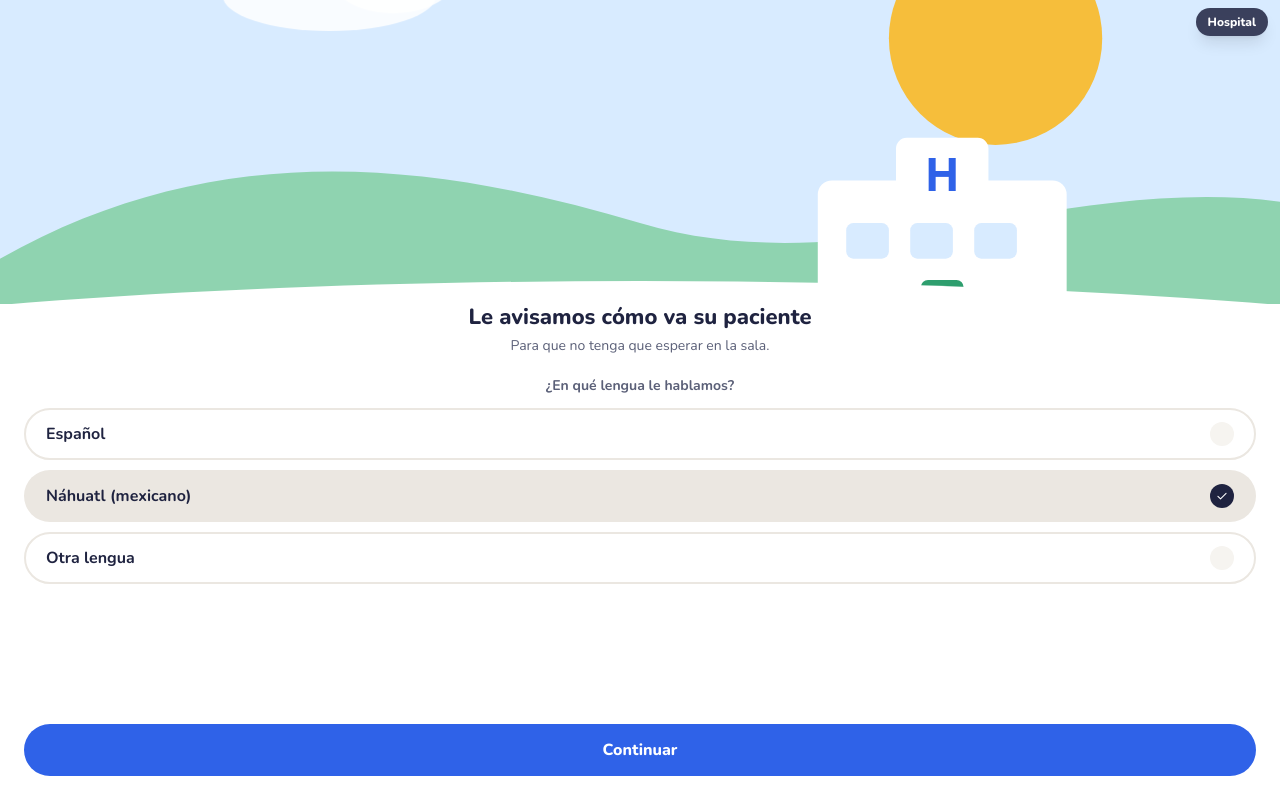
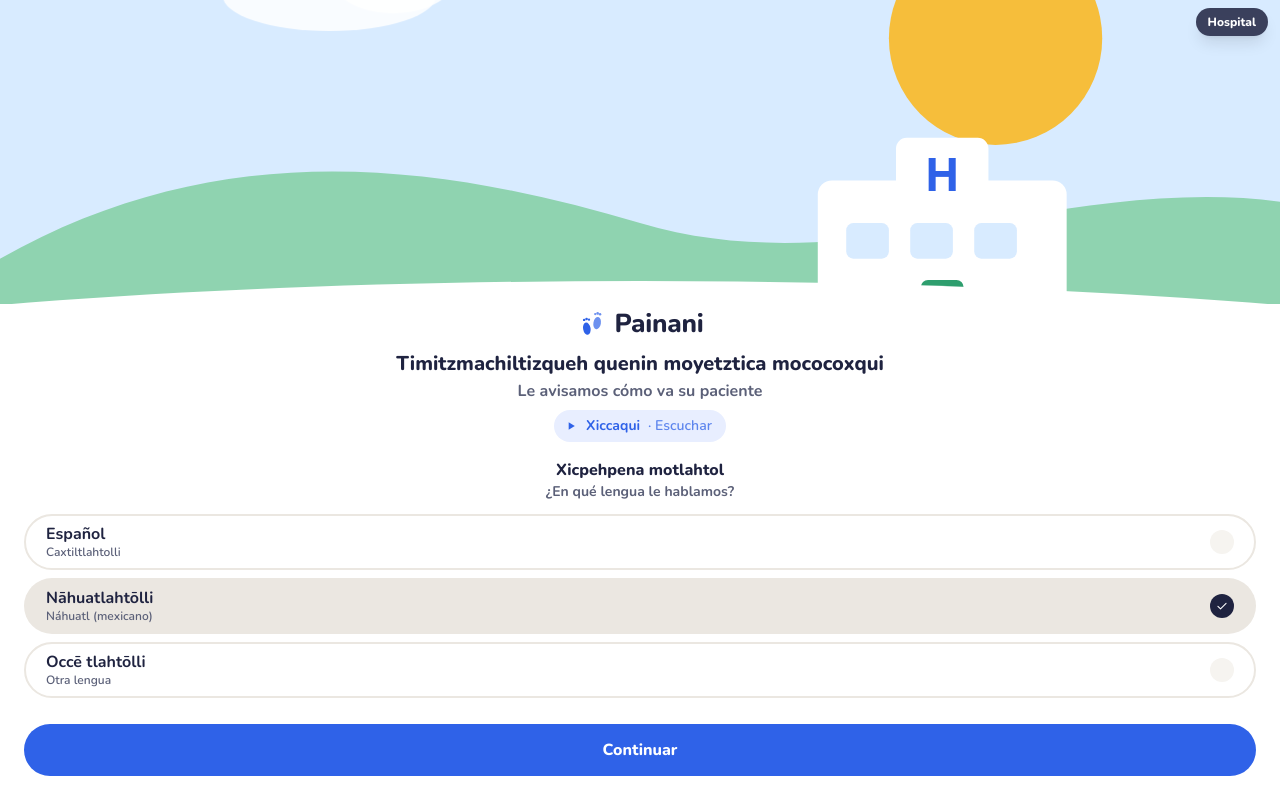
Before and after one commit to jaime-iluk/AWSHack, a Next.js app: page /celular in a window 1280 px wide. Built offline with nearby package versions, Linux system fonts and the light colour scheme.

Commit message:
Onboarding con nombre y textos en nahuatl, voz en nahuatl

```diff
--- a/components/app/PainaniApp.tsx
+++ b/components/app/PainaniApp.tsx
@@ -31,11 +31,39 @@ type Props = {
 
 const STAGE_MINI = ["registro", "atencion", "procedimiento", "hospital", "salida"] as const;
 
-function playAudio(src?: string) {
-  if (!src) return;
-  new Audio(src).play().catch(() => {
-    /* audio aún no grabado */
-  });
+// Voz: si existe el audio grabado por un intérprete, se reproduce; si no, el celular lee el texto
+// en náhuatl con una voz en español de México (la ortografía del náhuatl se lee bien así).
+function speak(text?: string) {
+  if (!text || typeof window === "undefined" || !("speechSynthesis" in window)) return;
+  const synth = window.speechSynthesis;
+  synth.cancel();
+  const u = new SpeechSynthesisUtterance(text);
+  const voices = synth.getVoices();
+  const voice = voices.find((v) => v.lang === "es-MX") ?? voices.find((v) => v.lang.startsWith("es"));
+  if (voice) u.voice = voice;
+  u.lang = voice?.lang ?? "es-MX";
+  u.rate = 0.85;
+  synth.speak(u);
+}
+
+function playAudio(src?: string, text?: string) {
+  if (!src) return speak(text);
+  const a = new Audio(src);
+  a.onerror = () => speak(text);
+  a.play().catch(() => speak(text));
+}
+
+function Escuchar({ text, src, className = "" }: { text: string; src?: string; className?: string }) {
+  return (
+    <button
+      type="button"
+      onClick={() => playAudio(src, text)}
+      aria-label="Escuchar en náhuatl"
+      className={`flex w-fit items-center gap-2 rounded-full bg-azul-claro py-1.5 pl-2.5 pr-3.5 text-sm font-bold text-azul ${className}`}
+    >
+      <Play width={14} height={14} /> {NAH_TEXT.listen} <span className="font-semibold opacity-75">· Escuchar</span>
+    </button>
+  );
 }
 
 function useClock() {
@@ -72,9 +100,9 @@ function Primario({ children, onClick, tone = "azul" }: { children: React.ReactN
 function Onboarding({ onLinked, lang, setLang }: { onLinked: () => void; lang: string; setLang: (l: string) => void }) {
   const [step, setStep] = useState(0);
   const langs = [
-    { id: "es", label: "Español" },
-    { id: "nah", label: "Náhuatl (mexicano)" },
-    { id: "otra", label: "Otra lengua" },
+    { id: "es", label: "Español", sub: "Caxtiltlahtolli" },
+    { id: "nah", label: "Nāhuatlahtōlli", sub: "Náhuatl (mexicano)" },
+    { id: "otra", label: "Occē tlahtōlli", sub: "Otra lengua" },
   ];
 
   if (step === 0)
@@ -87,10 +115,18 @@ function Onboarding({ onLinked, lang, setLang }: { onLinked: () => void; lang: s
           </svg>
         </div>
         <div className="flex flex-1 flex-col px-6 pb-6">
-          <h2 className="text-center text-[22px] font-extrabold leading-tight">Le avisamos cómo va su paciente</h2>
-          <p className="mt-1 text-center text-sm text-tinta-suave">Para que no tenga que esperar en la sala.</p>
-          <p className="mt-5 text-center text-sm font-bold text-tinta-suave">¿En qué lengua le hablamos?</p>
-          <div className="mt-3 flex flex-col gap-2.5" role="radiogroup" aria-label="Lengua">
+          <div className="mb-2 flex items-center justify-center gap-2 text-azul">
+            <Marca width={30} height={30} />
+            <span translate="no" className="text-[26px] font-extrabold tracking-[-0.01em] text-tinta">
+              {SERVICE_NAME}
+            </span>
+          </div>
+          <p lang="nah" className="text-center text-[20px] font-extrabold leading-tight text-balance">{NAH_TEXT.onbTitle}</p>
+          <h2 className="mt-1 text-center text-base font-bold leading-snug text-tinta-suave">Le avisamos cómo va su paciente</h2>
+          <Escuchar text={`${NAH_TEXT.onbTitle}. ${NAH_TEXT.onbChoose}.`} className="mx-auto mt-2" />
+          <p lang="nah" className="mt-4 text-center text-base font-extrabold">{NAH_TEXT.onbChoose}</p>
+          <p className="text-center text-sm font-bold text-tinta-suave">¿En qué lengua le hablamos?</p>
+          <div className="mt-3 flex flex-col gap-2" role="radiogroup" aria-label="Lengua">
             {langs.map((l) => {
               const on = lang === l.id;
               return (
@@ -100,11 +136,14 @@ function Onboarding({ onLinked, lang, setLang }: { onLinked: () => void; lang: s
                   role="radio"
                   aria-checked={on}
                   onClick={() => setLang(l.id)}
-                  className={`flex items-center justify-between rounded-full border-2 px-5 py-3 text-left font-bold transition-colors duration-200 ${
+                  className={`flex items-center justify-between rounded-full border-2 px-5 py-2 text-left font-bold transition-colors duration-200 ${
                     on ? "border-transparent bg-linea" : "border-linea bg-white hover:border-tinta-suave/30"
                   }`}
                 >
-                  {l.label}
+                  <span>
+                    <span className="block leading-tight">{l.label}</span>
+                    <span className="block text-xs font-semibold text-tinta-suave">{l.sub}</span>
+                  </span>
                   <span className={`grid size-6 place-items-center rounded-full ${on ? "bg-tinta text-white" : "bg-fondo"}`}>{on && <Check width={14} height={14} />}</span>
                 </button>
               );
@@ -132,7 +171,8 @@ function Onboarding({ onLinked, lang, setLang }: { onLinked: () => void; lang: s
           </div>
         </div>
         <div className="flex flex-1 flex-col px-6 pb-6 pt-6">
-          <h2 className="text-[22px] font-extrabold leading-tight">Escriba los datos de su tarjeta</h2>
+          <p lang="nah" className="text-[20px] font-extrabold leading-tight">{NAH_TEXT.onbCard}</p>
+          <h2 className="mt-0.5 text-base font-bold leading-tight text-tinta-suave">Escriba los datos de su tarjeta</h2>
           <p className="mt-1 text-sm text-tinta-suave">Se los dieron al registrar a su paciente. También puede escanear el código.</p>
           <label className="mt-5 text-sm font-bold text-tinta-suave" htmlFor="folio">
             Folio
@@ -160,13 +200,7 @@ function Onboarding({ onLinked, lang, setLang }: { onLinked: () => void; lang: s
       </div>
       <div className="flex flex-1 flex-col px-6 pb-6 pt-6">
         <h2 className="text-[22px] font-extrabold leading-tight">Antes de empezar</h2>
-        <button
-          type="button"
-          onClick={() => playAudio("/audio/privacidad.mp3")}
-          className="mt-2 flex w-fit items-center gap-2 rounded-full bg-azul-claro py-1.5 pl-2.5 pr-3.5 text-sm font-bold text-azul"
-        >
-          <Play width={14} height={14} /> Escuchar en náhuatl
-        </button>
+        <Escuchar text={NAH_TEXT.onbPrivacy} src="/audio/privacidad.mp3" className="mt-2" />
         <ul className="mt-4 flex flex-col gap-3 text-[15px] leading-snug">
           {[
             "Solo le avisamos lo que el hospital publica.",
@@ -331,14 +365,14 @@ function Burbuja({ m, nah }: { m: PhoneMessage; nah: boolean }) {
       ) : (
         <p className="text-pretty">{m.text}</p>
       )}
-      {m.audio && (
+      {!mine && m.nah && !m.nah.startsWith("[") && (
         <button
           type="button"
-          onClick={() => playAudio(m.audio)}
+          onClick={() => playAudio(m.audio, m.nah)}
           aria-label="Escuchar el aviso en náhuatl"
           className="mt-2 flex items-center gap-2 rounded-full bg-azul-claro py-1.5 pl-2 pr-3 text-xs font-bold text-azul"
         >
-          <Play width={14} height={14} /> Escuchar en náhuatl
+          <Play width={14} height={14} /> {NAH_TEXT.listen}
         </button>
       )}
       <p className={`mt-1 text-right text-[11px] tabular ${mine ? "text-white/75" : "text-tinta-suave"}`}>{fmtTime(m.at)}</p>
@@ -494,6 +528,10 @@ function AyudaView({ onAsk, go }: { onAsk: (t: string) => void; go: (t: Tab) =>
 
 /* ---------- Momentos a pantalla completa ---------- */
 function AvisoUrgente({ state, onConfirm, nah }: { state: DemoState; onConfirm: () => void; nah: boolean }) {
+  // Al llegar el aviso urgente, el celular lo dice en voz alta una vez.
+  useEffect(() => {
+    if (nah) playAudio(undefined, NAH_TEXT.E07);
+  }, [nah]);
   return (
     <div role="alertdialog" aria-label="Aviso urgente" className="sube absolute inset-0 z-30 flex flex-col bg-naranja-claro">
       <div className="relative h-[42%] shrink-0 overflow-hidden">
@@ -509,7 +547,7 @@ function AvisoUrgente({ state, onConfirm, nah }: { state: DemoState; onConfirm:
         <p className="mt-2 text-center text-[15px] text-tinta-suave">Por favor regrese a informes en los próximos 20 minutos.</p>
         <button
           type="button"
-          onClick={() => playAudio("/audio/E07.mp3")}
+          onClick={() => playAudio("/audio/E07.mp3", NAH_TEXT.E07)}
           className="mx-auto mt-4 flex items-center gap-2 rounded-full bg-white py-2 pl-3 pr-4 text-sm font-bold text-azul"
         >
           <Play width={14} height={14} /> Escuchar en náhuatl
@@ -525,7 +563,14 @@ function AvisoUrgente({ state, onConfirm, nah }: { state: DemoState; onConfirm:
 
 function Llamada({ onConfirm, nah }: { onConfirm: () => void; nah: boolean }) {
   const ref = useRef<HTMLButtonElement>(null);
-  useEffect(() => ref.current?.focus(), []);
+  useEffect(() => {
+    ref.current?.focus();
+    // La llamada "habla": lee el aviso en náhuatl dos veces, como un audio de llamada.
+    playAudio(undefined, `${NAH_TEXT.E07} ... ${NAH_TEXT.E07}`);
+    return () => {
+      if ("speechSynthesis" in window) window.speechSynthesis.cancel();
+    };
+  }, []);
   return (
     <div role="dialog" aria-modal="true" aria-label="Llamada entrante" className="entra absolute inset-0 z-40 flex flex-col items-center justify-between bg-noche px-8 py-16 text-white">
       <div className="text-center">
--- a/data/demo.ts
+++ b/data/demo.ts
@@ -77,6 +77,12 @@ export const NAH_TEXT: Record<string, string> = {
   urgentTitle: "Tepahtiani quinequi mitzonnotzaz",
   hoy: "Axcan",
   path: "Ohtli tlen quitoca mococoxqui",
+  listen: "Xiccaqui",
+  onbTitle: "Timitzmachiltizqueh quenin moyetztica mococoxqui",
+  onbChoose: "Xicpehpena motlahtol",
+  onbCard: "Xicihcuilo tlen ca ipan motarjeta",
+  onbPrivacy:
+    "Zan timitzilhuizqueh tlen quitoa tepahtihcalli. Amo nican timitzilhuizqueh tlen quipia mococoxqui; yehhuatl tepahtiani mitzilhuiz. Motlahtol polihuiz ipan 30 tonalli.",
 };
 export const NAH_AUDIO: Partial<Record<StatusCode | "B01", string>> = {
   E02: "/audio/E02.mp3",
```
